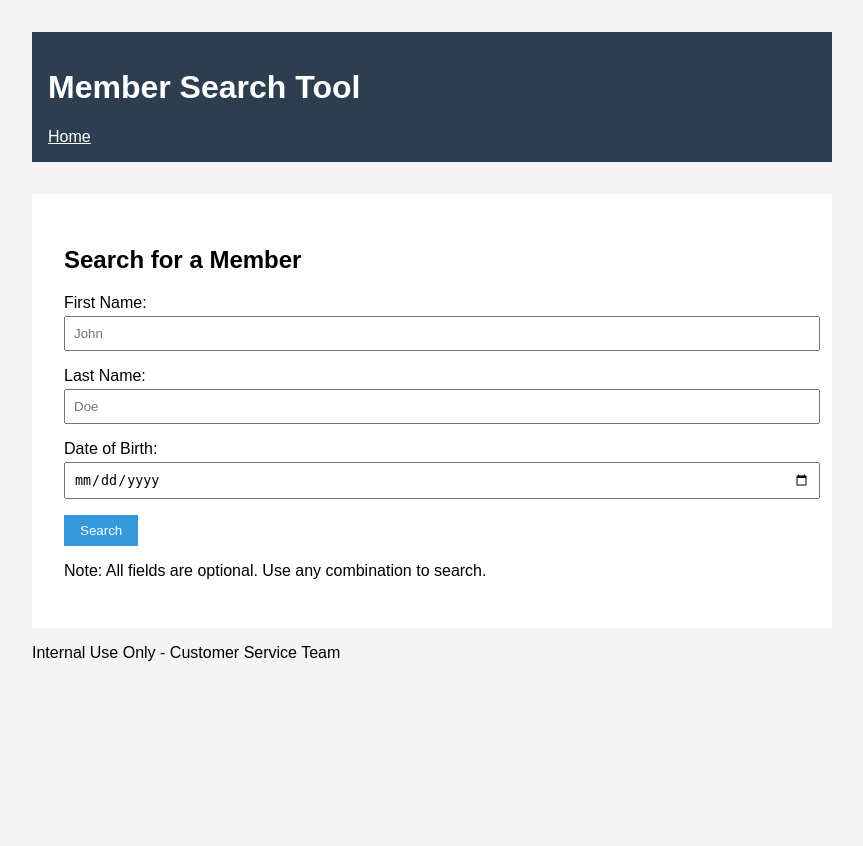
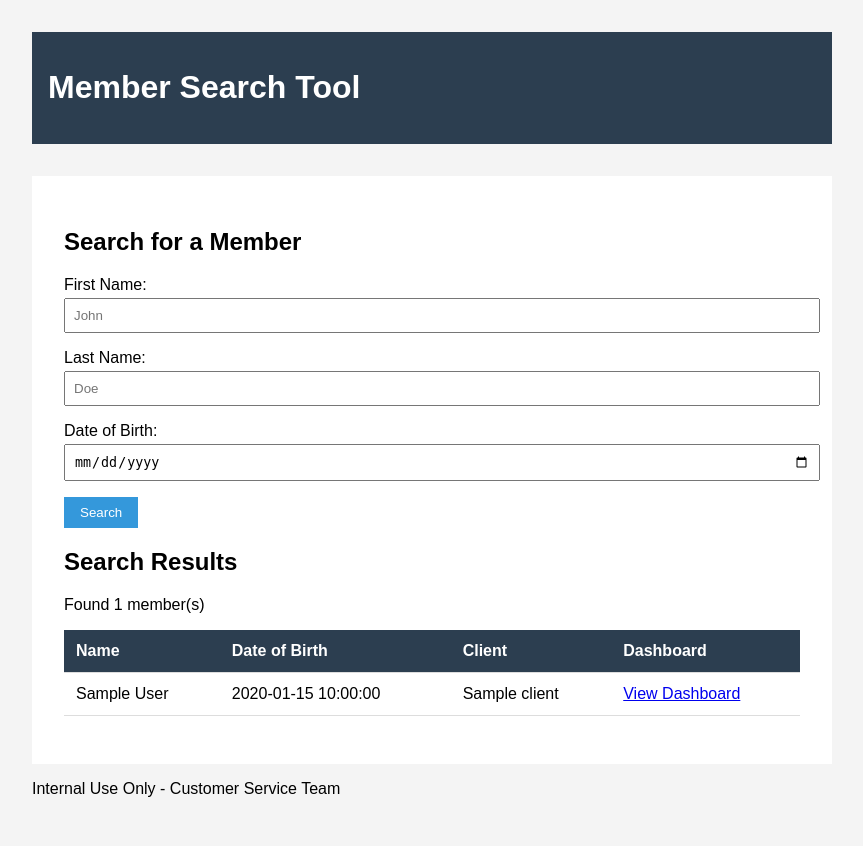
Before and after one commit to charlie7estrada/MC_Search_Tool, a Flask app: template templates/index.html in a window 1280 px wide. Shown: the whole page, without its empty margins (208-1071 px from the left). Before the commit the page ends 661 px from the top, so only its background shows below. Run offline with Flask 3, Linux system fonts and the light colour scheme; the template is opened without the code that fills it: most values are stand-ins (such as "Sample title", 1, 10 or a date in 2020).

Commit message:
combine search form and results into single view

```diff
--- a/app.py
+++ b/app.py
@@ -50,7 +50,7 @@ def search():
     # Execute query
     results = query.all()
 
-    return render_template('results.html', results=results)
+    return render_template('index.html', results=results)
 
 
 if __name__ == '__main__':
--- a/templates/base.html
+++ /dev/null
@@ -1,27 +0,0 @@
-<!-- base template - other templates will extend from here -->
-
-<!DOCTYPE html>
-<html lang="en">
-<head>
-    <meta charset="UTF-8">
-    <meta name="viewport" content="width=device-width, initial-scale=1.0">
-    <title>{% block title %}MC Search Tool{% endblock %}</title>
-    <link rel="stylesheet" href="{{ url_for('static', filename='style.css') }}">
-</head>
-<body>
-    <header>
-        <h1>Member Search Tool</h1>
-        <nav>
-            <a href="/">Home</a>
-        </nav>
-    </header>
-
-    <main>
-        {% block content %}{% endblock %}
-    </main>
-
-    <footer>
-        <p>Internal Use Only - Customer Service Team</p>
-    </footer>
-</body>
-</html>
--- a/templates/index.html
+++ b/templates/index.html
@@ -1,10 +1,17 @@
-<!-- search form -->
- {% extends 'base.html' %}
+<!DOCTYPE html>
+<html lang="en">
+<head>
+    <meta charset="UTF-8">
+    <meta name="viewport" content="width=device-width, initial-scale=1.0">
+    <title>MC Search Tool</title>
+    <link rel="stylesheet" href="{{ url_for('static', filename='style.css') }}">
+</head>
+<body>
+    <header>
+        <h1>Member Search Tool</h1>
+    </header>
 
-{% block title %}Search Members - MC Search Tool{% endblock %}
-
-{% block content %}
-<div class="search-container">
+    <main>
         <h2>Search for a Member</h2>
 
         <form action="/search" method="POST">
@@ -26,6 +33,46 @@
             <button type="submit">Search</button>
         </form>
 
-    <p class="note">Note: All fields are optional. Use any combination to search.</p>
+        {% if results is defined %}
+        <div class="results-container">
+            <h2>Search Results</h2>
+
+            {% if results %}
+                <p>Found {{ results|length }} member(s)</p>
+
+                <table>
+                    <thead>
+                        <tr>
+                            <th>Name</th>
+                            <th>Date of Birth</th>
+                            <th>Client</th>
+                            <th>Dashboard</th>
+                        </tr>
+                    </thead>
+                    <tbody>
+                        {% for member in results %}
+                        <tr>
+                            <td>{{ member.first_name }} {{ member.last_name }}</td>
+                            <td>{{ member.dob }}</td>
+                            <td>{{ member.client.name }}</td>
+                            <td>
+                                <a href="https://{{ member.client.dashboard_url }}" target="_blank">
+                                    View Dashboard
+                                </a>
+                            </td>
+                        </tr>
+                        {% endfor %}
+                    </tbody>
+                </table>
+            {% else %}
+                <p>No members found.</p>
+            {% endif %}
         </div>
-{% endblock %}
+        {% endif %}
+    </main>
+
+    <footer>
+        <p>Internal Use Only - Customer Service Team</p>
+    </footer>
+</body>
+</html>
```
Also changed, not shown: templates/results.html (deleted, +0 -43 lines). Lines whose indentation alone changed are shown as unchanged.
